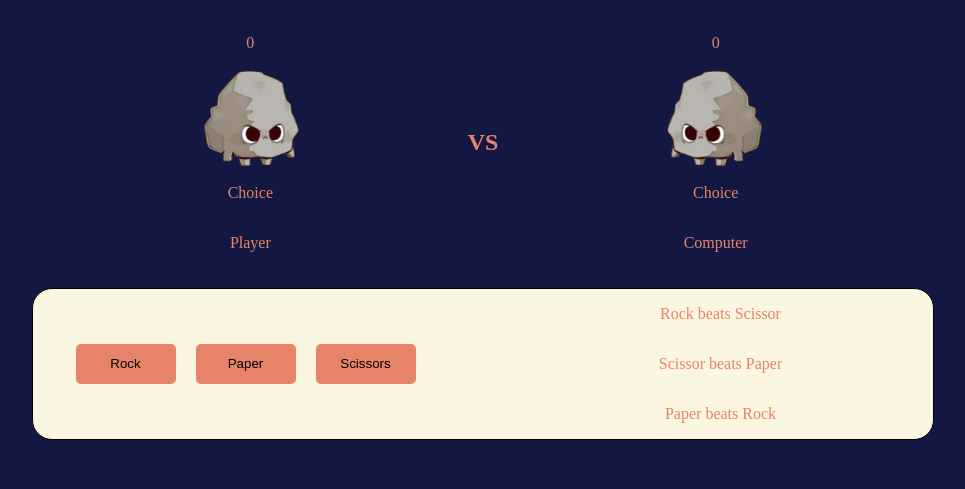
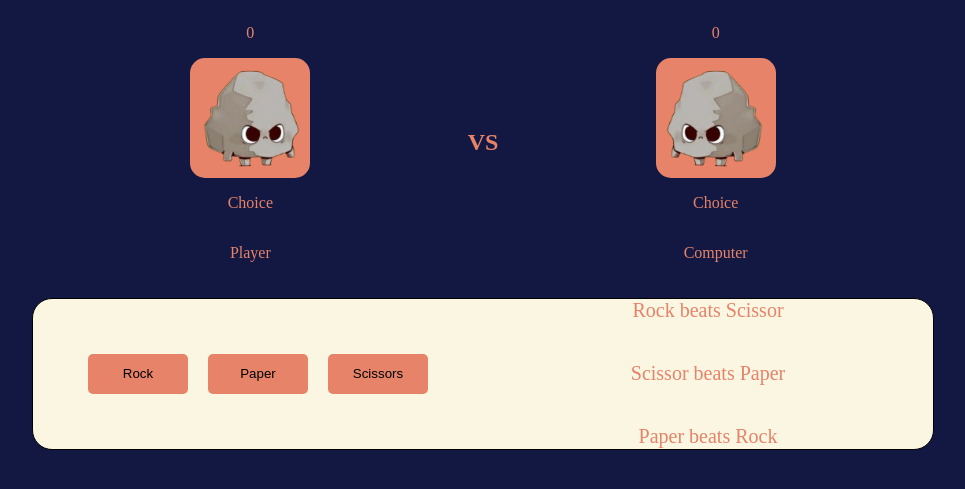
Before and after one commit to C-a-s-t-e-l/rps, a plain HTML site: page index.html in a window 1280 px wide. Shown: the part 179-668 px from the top of the page, without its empty margins (157-1122 px from the left). Drawn offline with Linux system fonts and the light colour scheme.

Commit message:
updated ui and logic

```diff
--- a/index.html
+++ b/index.html
@@ -16,7 +16,9 @@
         <div id="contPlay">
             <div class="playField">
                 <p id="playScores">0</p>
-                <img src="./icons/rock.png" class="defWeapon" id="playerWpn" alt="">
+                <div class="imgField">
+                    <img src="./icons/rock.png" class="defWeapon" id="playerWpn" alt="">
+                </div>
                 <p id="txtChoice">Choice</p>
                 <p>Player</p>
             </div>
@@ -25,7 +27,9 @@
             </div>
             <div class="playField">
                 <p id="compScores">0</p>
-                <img src="./icons/erock.png" class="defWeapon" id="compWpn" alt="">
+                <div class="imgField">
+                    <img src="./icons/erock.png" class="defWeapon" id="compWpn" alt="">
+                </div>
                 <p id="compTxtChoice">Choice</p>
                 <p>Computer</p>
             </div>
@@ -43,7 +47,7 @@
             </div>
         </div>
 
-            <button id="restartbtn">Restart</button>
+        <button id="restartbtn">Restart</button>
 
     </div>
 </body>
--- a/rps.js
+++ b/rps.js
@@ -145,6 +145,7 @@ function playRound(humanChoice, compChoice) {
     }
 
 
+
 }
 
 
--- a/styles.css
+++ b/styles.css
@@ -6,6 +6,16 @@ body {
     align-items: center;
     background-color: #131842;
     color: #e68369;
+}
+
+.imgField {
+    display: flex;
+    justify-content: center;
+    align-items: center;
+    background-color: #e68369;
+    width: 120px;
+    height: 120px;
+    border-radius: 15px;
 }
 
 button:hover {
@@ -78,8 +88,9 @@ button:hover {
     display: flex;
     flex-direction: column;
     align-items: center;
-    padding-left: 50px;
+    align-content: center;
     width: 50%;
+    font-size: 20px;
 }
 
 #container {
```
